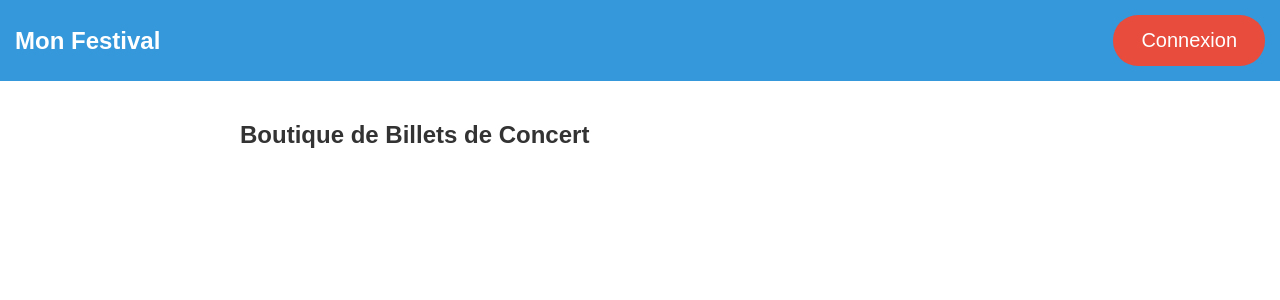
After one commit to BRISSETLeo/sae_festiut, a Python web app: template templates/boutique.html in a window 1280 px wide. The commit adds this page. Shown: the top 300 px of the page. Run offline with Jinja, Linux system fonts and the light colour scheme; the template is opened without the code that fills it, so the values that code supplies are empty.

Commit message:
petite amelioration et ajout page boutique

```diff
--- /dev/null
+++ b/static/css/boutique.css
@@ -0,0 +1,41 @@
+/* Accueil.css */
+
+body {
+    font-family: 'Arial', sans-serif;
+    margin: 0;
+    padding: 0;
+}
+
+.festival-tickets-container {
+    max-width: 800px;
+    margin: 0 auto;
+    padding: 20px;
+}
+
+h1 {
+    color: #333;
+}
+
+ul {
+    list-style-type: none;
+    padding: 0;
+}
+
+li {
+    border: 1px solid #ddd;
+    margin: 10px 0;
+    padding: 10px;
+}
+
+button {
+    background-color: #4CAF50;
+    color: white;
+    padding: 10px 15px;
+    border: none;
+    border-radius: 5px;
+    cursor: pointer;
+}
+
+button:hover {
+    background-color: #45a049;
+}
--- a/templates/accueil.html
+++ b/templates/accueil.html
@@ -20,7 +20,7 @@
         <p>Lieu: {{ billet[4] }}</p>
         <p>Prix: {{ billet[5] }}</p>
     </div>
-    <button class="buy-ticket-button">Acheter un Billet</button>
+    <a href="{{ url_for('boutique')}}"><button class="buy-ticket-button">Acheter un Billet</button></a>
 </section>
 {% endfor %}
 </section>
--- a/templates/base.html
+++ b/templates/base.html
@@ -8,12 +8,12 @@
     {% block styles %}
       <link rel="stylesheet" href="{{ url_for('static', filename='css/base.css')}}">
     {% endblock %}
-    <title>FestIUT'O</title>
+    <title> FestIUT'O </title>
     {% endblock %}
   </head>
   <body>
     <header>
-        <a href="#" class="logo">Mon Festival</a>
+        <a href="{{ url_for('accueil') }}" class="logo">Mon Festival</a>
         <a href="{{ url_for('connexion') }}"><button class="login-button">Connexion</button></a>
     </header>
     <main class="main">
--- /dev/null
+++ b/templates/boutique.html
@@ -0,0 +1,21 @@
+{% extends 'base.html' %}
+
+{% block styles %}
+    {{ super() }}
+    <link rel="stylesheet" href="{{ url_for('static', filename='css/boutique.css') }}">
+{% endblock %}
+
+{% block content %}
+    <section class="festival-tickets-container">
+        <h1>Boutique de Billets de Concert</h1>
+        <ul>
+            {% for billet in billets %}
+                <li>
+                    <h3>{{ billet[1] }}</h3>
+                        <button type="submit">Acheter</button>
+                    </form>
+                </li>
+            {% endfor %}
+        </ul>
+    </section>
+{% endblock %}
```
Also changed, not shown: models.py (+20 -7 lines), views.py (+9 -1 lines).
